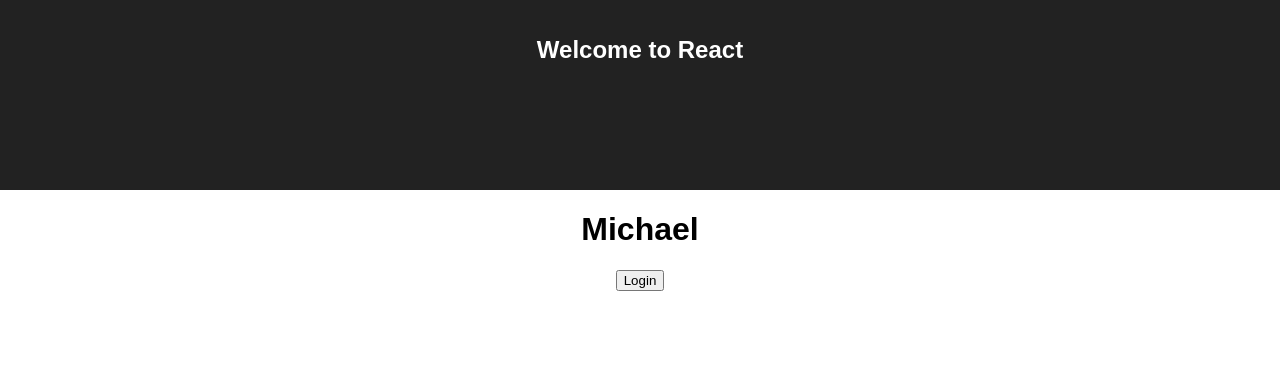
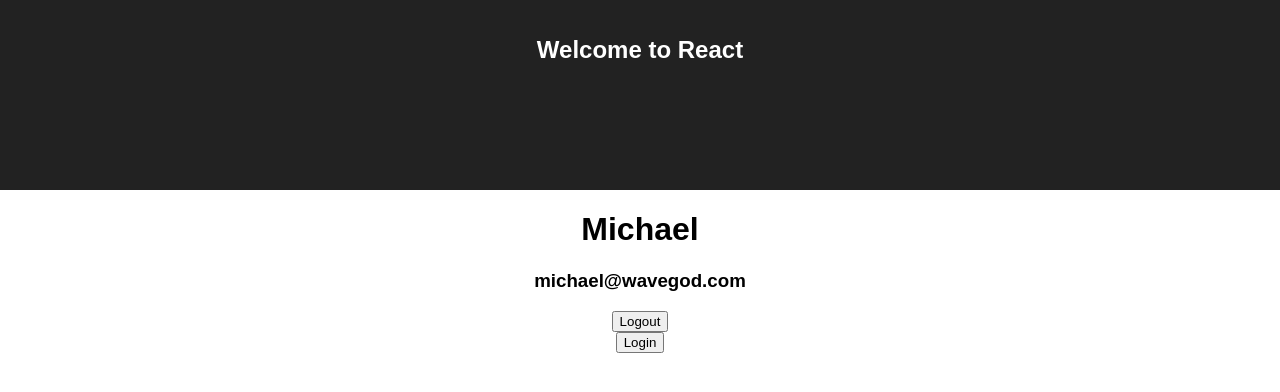
Before and after one commit to preeme/react-animations, a React (Create React App) app: page / in a window 1280 px wide. Shown: the top 392 px of the page. Built offline with nearby package versions, Linux system fonts and the light colour scheme.

Commit message:
finished with context

```diff
--- a/src/App.js
+++ b/src/App.js
@@ -12,9 +12,17 @@ class UserProvider extends PureComponent {
     email: 'michael@wavegod.com',
   };
 
+  logout = () => {
+    this.setState({
+      id: null,
+      name: '',
+      email: '',
+    });
+  };
+
   render() {
     return (
-      <UserContext.Provider value={{ user: this.state }}>
+      <UserContext.Provider value={{ user: this.state, logout: this.logout }}>
         {this.props.children}
       </UserContext.Provider>
     );
--- a/src/Elements/Modal.js
+++ b/src/Elements/Modal.js
@@ -42,7 +42,8 @@ const ModalCard = Card.extend`
 `;
 
 const CloseButton = styled.button`
-  ${absolute({ y: 'top', x: 'right' })} border: none;
+  ${absolute({ y: 'top', x: 'right' })};
+  border: none;
   background: transparent;
   padding: 10px;
 `;
--- a/src/User.js
+++ b/src/User.js
@@ -8,6 +8,8 @@ export default class User extends PureComponent {
         {context => (
           <div>
             <h1>{context.user.name}</h1>
+            <h3>{context.user.email}</h3>
+            <button onClick={context.logout}>Logout</button>
           </div>
         )}
       </UserContext.Consumer>
--- a/src/Utilities/position.js
+++ b/src/Utilities/position.js
@@ -1,5 +1,5 @@
 export const absolute = ({ y = 'top', x = 'left' }) => `
-  position: 'absolute';
+  position: absolute;
   ${y}: 0;
   ${x}: 0;
 `;
```
